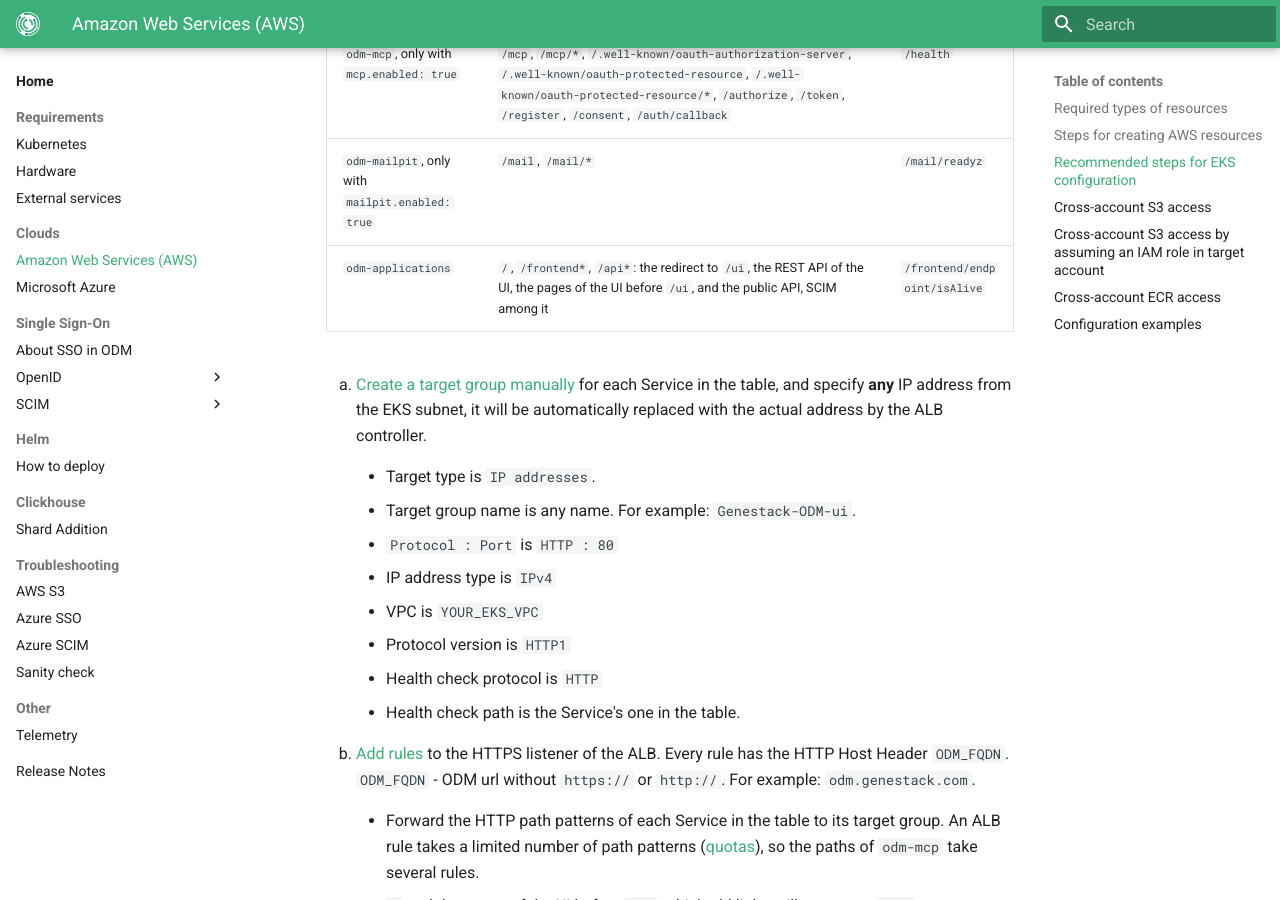
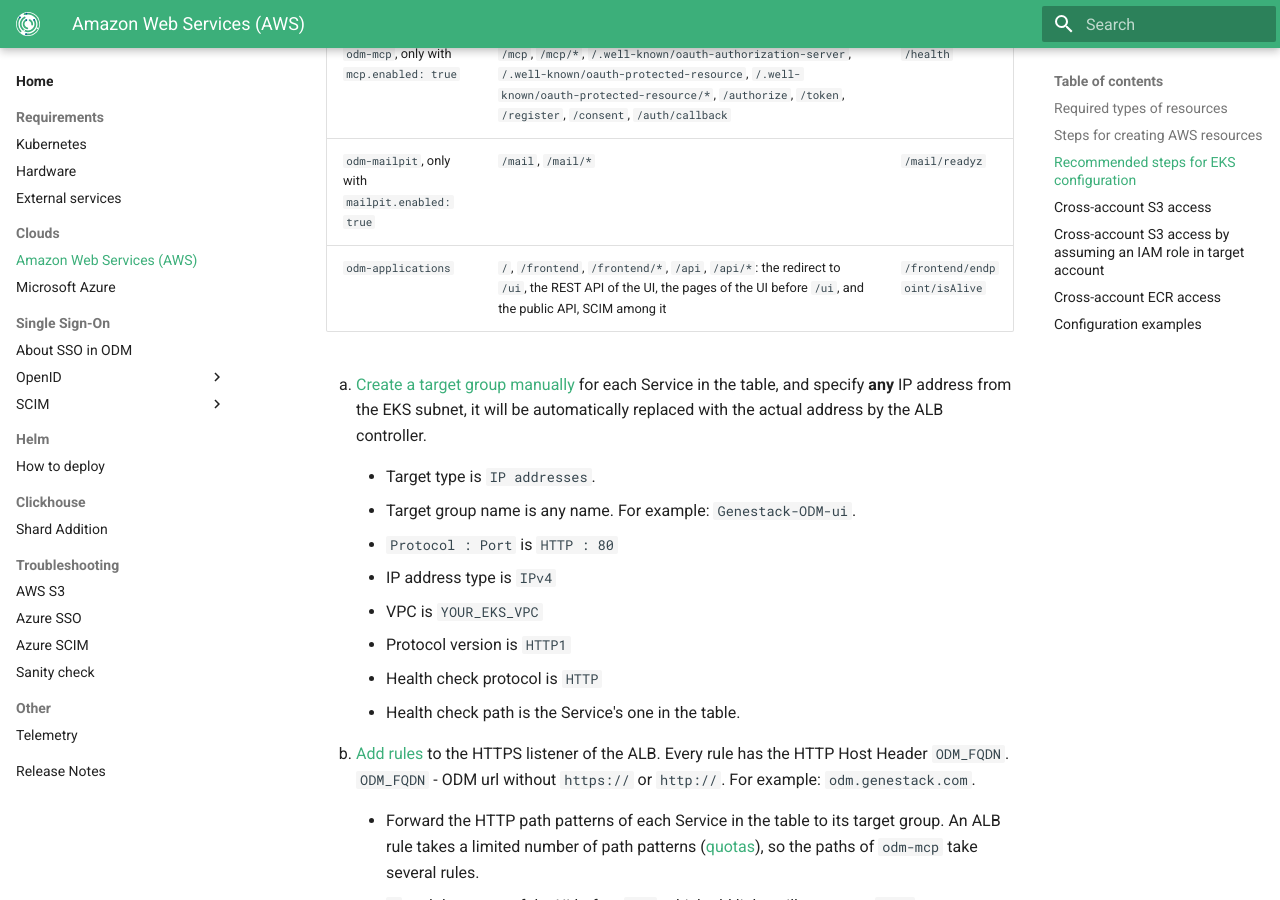
Before and after one commit to genestack/admin-docs, an MkDocs documentation site: the page built from docs/home/clouds/aws.md, in a window 1280 px wide and 900 px high, scrolled down 2489 px. Built offline with MkDocs 1.6.1 and Material for MkDocs 9.7.7, drawn with Linux system fonts in a browser that asks for light colours; the version menu is left out.

Commit message:
ODM-13970: Match applications' ALB paths as the chart's Ingress does
Co-Authored-By: Claude Opus 5.5 <noreply@anthropic.com>

```diff
--- a/docs/home/clouds/aws.md
+++ b/docs/home/clouds/aws.md
@@ -90,7 +90,7 @@
         | `odm-user-docs` | `/user-docs`, `/user-docs/*` | `/user-docs/` |
         | `odm-mcp`, only with `mcp.enabled: true` | `/mcp`, `/mcp/*`, `/.well-known/oauth-authorization-server`, `/.well-known/oauth-protected-resource`, `/.well-known/oauth-protected-resource/*`, `/authorize`, `/token`, `/register`, `/consent`, `/auth/callback` | `/health` |
         | `odm-mailpit`, only with `mailpit.enabled: true` | `/mail`, `/mail/*` | `/mail/readyz` |
-        | `odm-applications` | `/`, `/frontend*`, `/api*`: the redirect to `/ui`, the REST API of the UI, the pages of the UI before `/ui`, and the public API, SCIM among it | `/frontend/endpoint/isAlive` |
+        | `odm-applications` | `/`, `/frontend`, `/frontend/*`, `/api`, `/api/*`: the redirect to `/ui`, the REST API of the UI, the pages of the UI before `/ui`, and the public API, SCIM among it | `/frontend/endpoint/isAlive` |
 
         1. [Create a target group manually](https://docs.aws.amazon.com/elasticloadbalancing/latest/application/create-target-group.html) for each Service in the table, and specify **any** IP address from the EKS subnet, it will be automatically replaced with the actual address by the ALB controller.
 
```
